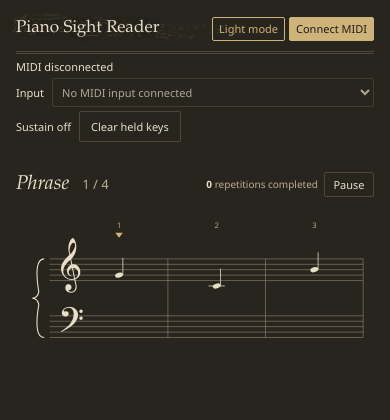
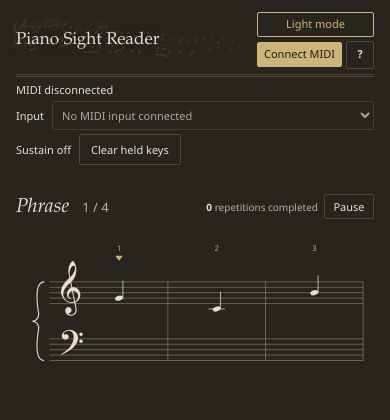
Before and after one commit to dkjroot/piano_sight_reader, a Flask app: page / in a window 390 px wide. Shown: the top 420 px of the page. Run offline with Flask 3, Linux system fonts and the light colour scheme.

Commit message:
Add masthead Help button alongside MIDI connection

```diff
--- a/static/style.css
+++ b/static/style.css
@@ -254,10 +254,10 @@
 /* Single-line masthead frees vertical space without enlarging its controls. */
 .score-banner { padding-bottom:8px; margin-bottom:6px; min-height:48px; }
 .score-banner h1 { font-size:34px; line-height:1.12; margin:0; letter-spacing:.3px; white-space:nowrap; }
-.score-banner .header-actions button { padding:7px 11px; font-size:13px; line-height:1.15; }
+.score-banner .header-actions :is(button, .header-help) { padding:7px 11px; font-size:13px; line-height:1.15; }
 :root[data-density=compact] .score-banner { padding-bottom:5px; margin-bottom:5px; min-height:38px; }
 :root[data-density=compact] .score-banner h1 { font-size:28px; margin:0; }
-:root[data-density=compact] .score-banner .header-actions button { padding:6px 10px; font-size:12px; }
+:root[data-density=compact] .score-banner .header-actions :is(button, .header-help) { padding:6px 10px; font-size:12px; }
 :root[data-layout="720"] .score-banner { padding-bottom:4px; margin-bottom:4px; min-height:32px; }
 :root[data-layout="720"] .score-banner h1 { font-size:25px; }
 @media(max-width:650px) {
@@ -265,7 +265,7 @@
   .score-banner .title-block { min-width:0; }
   .score-banner h1, :root[data-density=compact] .score-banner h1, :root[data-layout="720"] .score-banner h1 { font-size:clamp(17px,4.4vw,28px); letter-spacing:0; }
   .score-banner .header-actions { max-width:none; flex:none; gap:4px; }
-  .score-banner .header-actions button, :root[data-density=compact] .score-banner .header-actions button { padding:5px 6px; font-size:11px; }
+  .score-banner .header-actions :is(button, .header-help), :root[data-density=compact] .score-banner .header-actions :is(button, .header-help) { padding:5px 6px; font-size:11px; }
 }
 
 @media(max-width:350px) {
@@ -341,3 +341,15 @@
 .help-page a:focus-visible, .help-link:focus-visible { outline:3px solid var(--accent); outline-offset:3px; }
 
 .support-panel + .score-panel { border-top:0; margin-top:0; padding-top:0; }
+
+.header-help { display:inline-flex; align-items:center; justify-content:center; border:1px solid var(--line); border-radius:2px; color:var(--ink); text-decoration:none; font:inherit; }
+.header-help:hover { filter:brightness(1.12); }
+.header-help:focus-visible { outline:3px solid var(--accent); outline-offset:3px; }
+.help-icon { display:none; }
+@media(max-width:650px) {
+  .score-banner .header-actions { display:grid; grid-template-columns:auto 28px; }
+  .score-banner #theme-toggle { grid-column:1 / -1; }
+  .header-help { min-height:28px; }
+  .header-help .help-label { display:none; }
+  .header-help .help-icon { display:inline; font-weight:600; }
+}
--- a/templates/index.html
+++ b/templates/index.html
@@ -9,7 +9,7 @@
 </head>
 <body>
 <main>
-  <header class="score-banner"><div class="title-block"><div><h1>Piano Sight Reader</h1></div></div><div class="header-actions"><button id="theme-toggle" class="quiet" aria-pressed="true">Dark mode</button><button id="connect">Connect MIDI</button></div></header>
+  <header class="score-banner"><div class="title-block"><div><h1>Piano Sight Reader</h1></div></div><div class="header-actions"><button id="theme-toggle" class="quiet" aria-pressed="true">Dark mode</button><button id="connect">Connect MIDI</button><a class="header-help" href="/help" target="_blank" rel="noopener noreferrer" aria-label="Help" title="Help and guide"><span class="help-label">Help</span><span class="help-icon" aria-hidden="true">?</span></a></div></header>
   <section class="connection" aria-label="MIDI connection">
     <span id="midi-status" role="status">MIDI disconnected</span>
     <label>Input <select id="inputs" disabled><option>No MIDI input connected</option></select></label>
```
Also changed, not shown: DEVELOPMENT.md (+7 -0 lines), ROADMAP.md (+2 -0 lines), tests/browser.cjs (+15 -1 lines), README.md.
